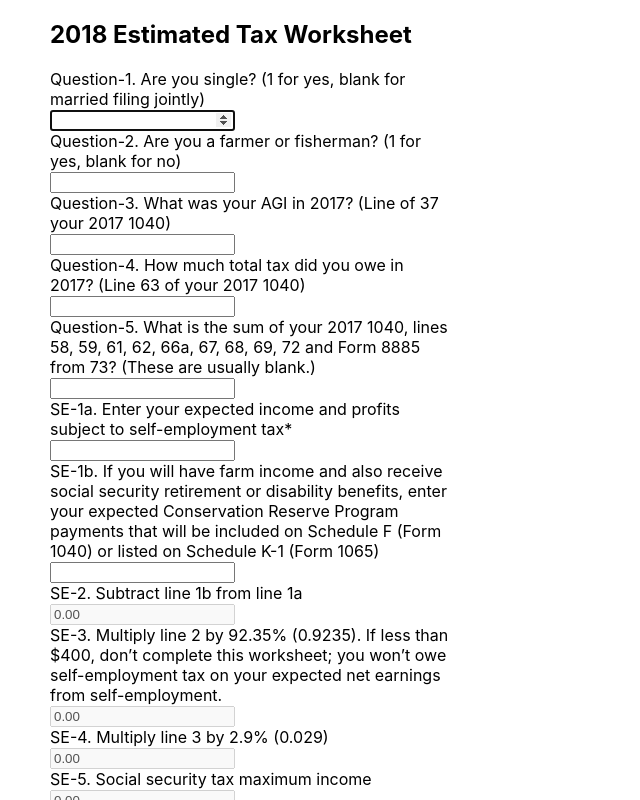
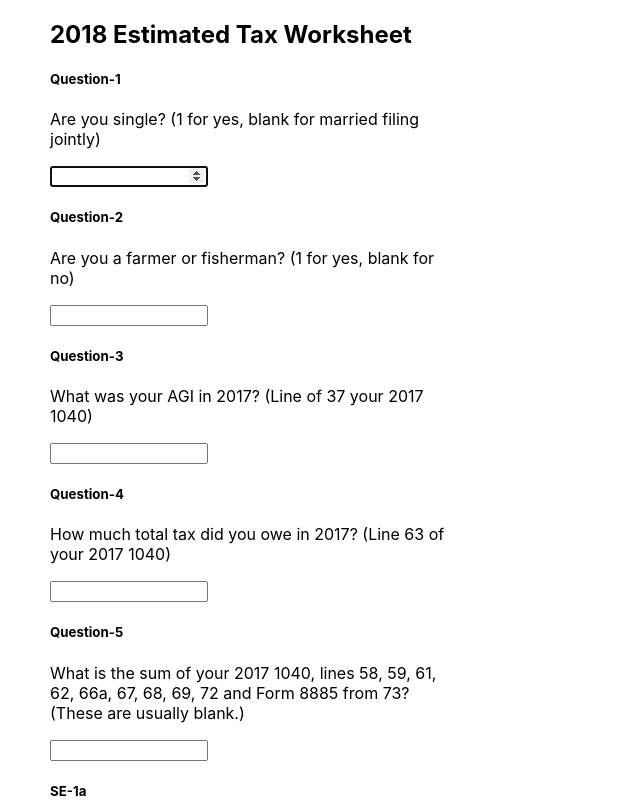
Before and after one commit to tsamb/estimated-tax-calculator, a React (Create React App) app: page / in a window 1280 px wide. Shown: the top 800 px of the page, without its empty margins (0-640 px from the left). Built offline with nearby package versions, Linux system fonts and the light colour scheme.

Commit message:
Reformat fields

```diff
--- a/src/Field.js
+++ b/src/Field.js
@@ -7,8 +7,15 @@ class Field extends Component {
 
   render() {
     return (
+      <div>
+        <div>
+          <h5>{this.props.field.name}</h5>
+          <p>{this.props.field.instruction}</p>
+          { this.props.field.explanation &&
+            <p>{this.props.field.explanation}</p>
+          }
+        </div>
         <label>
-        <div><span>{this.props.field.name}. </span>{this.props.field.instruction}</div>
           <input
             name={this.props.field.name}
             ref={(input) => { if (this.props.field.firstField) { this.initialFocusField = input } }}
@@ -16,8 +23,9 @@ class Field extends Component {
             value={this.props.display}
             type="number"
             onChange={this.props.handleChange}
-          className='App-field' />
+            className='EstimatedTaxForm-field' />
         </label>
+      </div>
     );
   }
 }
```
Lines whose indentation alone changed are shown as unchanged.
